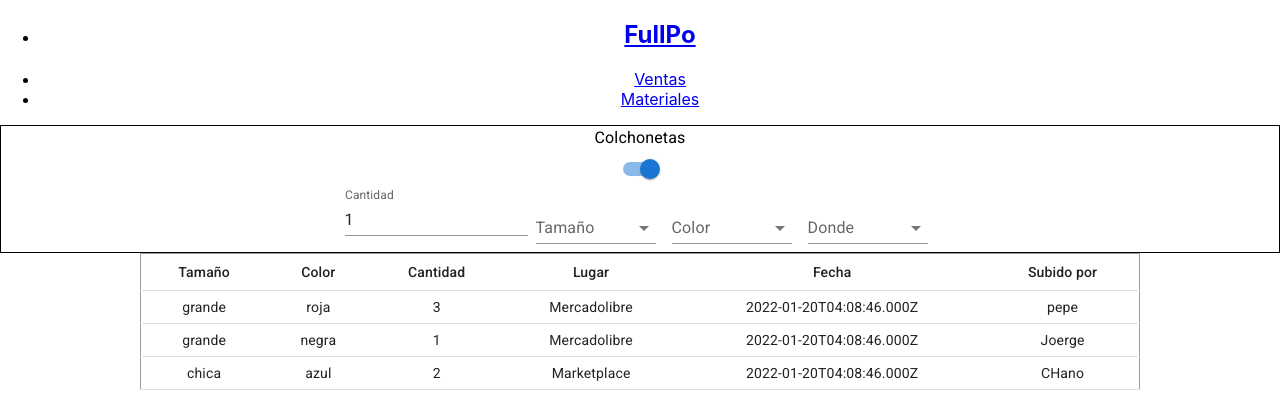
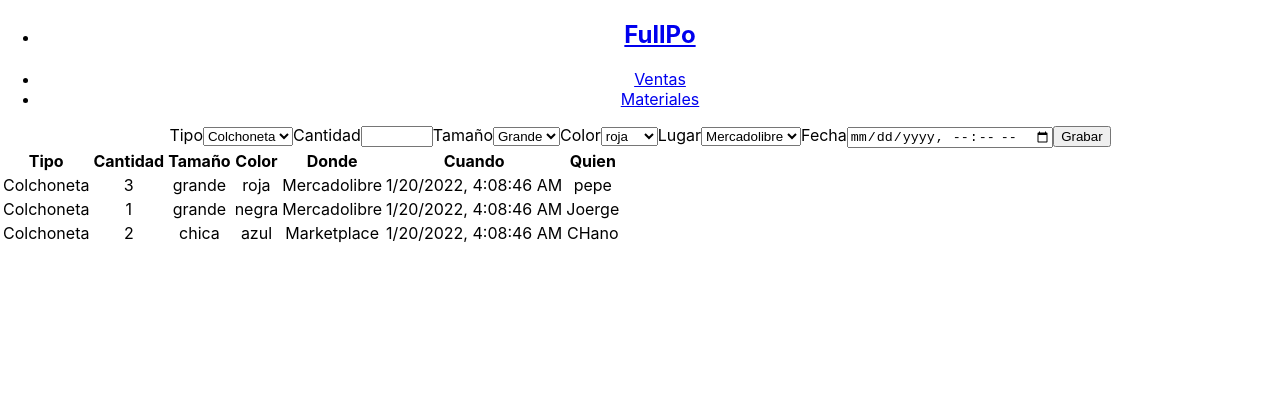
Before and after one commit to juanjuanjuan/full-po, a React (Create React App) app: page /ventas in a window 1280 px wide. Shown: the top 420 px of the page. Built offline with nearby package versions, Linux system fonts and the light colour scheme.

Commit message:
Replaces MUI
Removed everything about MUI, replaced it with common tags

```diff
--- a/package.json
+++ b/package.json
@@ -3,16 +3,10 @@
   "version": "0.1.0",
   "private": true,
   "dependencies": {
-    "@date-io/date-fns": "^2.11.0",
-    "@emotion/react": "^11.7.1",
-    "@emotion/styled": "^11.6.0",
     "@fontsource/roboto": "^4.5.1",
-    "@mui/lab": "*",
-    "@mui/material": "^5.3.0",
     "@testing-library/jest-dom": "^5.16.1",
     "@testing-library/react": "^12.1.2",
     "@testing-library/user-event": "^13.5.0",
-    "@types/date-fns": "^2.6.0",
     "react": "^17.0.2",
     "react-dom": "^17.0.2",
     "react-router-dom": "^6.2.1",
--- a/src/components/NewSell.js
+++ b/src/components/NewSell.js
@@ -1,118 +1,65 @@
 import React from "react";
 import { useState } from "react";
-import {
-  Grid,
-  FormControl,
-  InputLabel,
-  Select,
-  MenuItem,
-  FormGroup,
-  FormControlLabel,
-  Switch,
-  TextField,
-} from "@mui/material/";
-import { LocalizationProvider, DateTimePicker } from "@mui/lab/";
-import DateAdapter from "@mui/lab/AdapterDateFns";
 
 const COLORS_COLCHONETAS = ["roja", "negra", "azul", "rosa"];
 const COLORS_TOBIPESAS = ["violeta", "verde"];
 
 const NewSell = () => {
-  const [switchTipo, setSwitchTipo] = useState(true);
+  const [isColchoneta, setIsColchoneta] = useState(true);
   const [date, setDate] = useState(new Date());
 
-  //   let tipo = "colchoneta";
+  const typeHandler = (event) => {
+    setIsColchoneta(event.target.value === "colchoneta" ? true : false);
+  };
+
+  const submitHandler = (event) => {
+    event.preventDefault();
+    // console.log("asdasd");
+  };
+
+  const colors = isColchoneta ? COLORS_COLCHONETAS : COLORS_TOBIPESAS;
   return (
-    <Grid style={{ border: "1px solid" }}>
-      <FormGroup>
-        <FormControlLabel
-          control={
-            <Switch
-              checked={switchTipo}
-              onChange={(event) => {
-                setSwitchTipo(event.target.checked);
-              }}
-            //   inputProps={{ "aria-label": "controlled" }}
-            />
-          }
-          label={switchTipo ? "Colchonetas" : "Tobipesas"}
-          labelPlacement="top"
-        />
-      </FormGroup>
-      <TextField
-        //   required
-        id="cantidad"
-        label="Cantidad"
+    <form onSubmit={submitHandler}>
+      <label htmlFor="type">Tipo</label>
+      <select id="type" name="type" onChange={typeHandler}>
+        <option value="colchoneta" defaultValue>
+          Colchoneta
+        </option>
+        <option value="tobipesa">Tobipesa</option>
+      </select>
+      <label htmlFor="quantity">Cantidad</label>
+      <input
         type="number"
-        variant="standard"
-        defaultValue="1"
-      />
-
-      {switchTipo && (
-        <FormControl variant="standard" sx={{ m: 1, minWidth: 120 }}>
-          <InputLabel id="size-label">Tamaño</InputLabel>
-          <Select
-            labelId="size-label"
-            id="size-select"
-            //   value={size}
-            //   onChange={handleSizeChange}
-            label="Tamaño"
-            // required={true}
-          >
-            <MenuItem value={"grande"}>Grande</MenuItem>
-            <MenuItem value={"chica"}>Chica</MenuItem>
-          </Select>
-        </FormControl>
-      )}
-
-      <FormControl variant="standard" sx={{ m: 1, minWidth: 120 }}>
-        <InputLabel id="color-label">Color</InputLabel>
-        <Select
-          labelId="color-label"
-          id="color-select"
-          //   value={color}
-          //   onChange={handleColorChange}
-          label="Color"
-          // required={true}
-        >
-          {switchTipo &&
-            COLORS_COLCHONETAS.map((color) => {
-              return <MenuItem value={color}>{color}</MenuItem>;
-            })}
-          {!switchTipo &&
-            COLORS_TOBIPESAS.map((color) => {
-              return <MenuItem value={color}>{color}</MenuItem>;
-            })}
-        </Select>
-      </FormControl>
-
-      <FormControl variant="standard" sx={{ m: 1, minWidth: 120 }}>
-        <InputLabel id="where-label">Donde</InputLabel>
-        <Select
-          labelId="where-label"
-          id="where-select"
-          //   value={color}
-          //   onChange={handleColorChange}
-          label="Donde"
-          // required={true}
-        >
-          <MenuItem value={"ml"}>MercadoLibre</MenuItem>
-          <MenuItem value={"fb"}>Marketplace</MenuItem>
-        </Select>
-      </FormControl>
-
-      <LocalizationProvider dateAdapter={DateAdapter}>
-        <DateTimePicker
-          renderInput={(props) => <TextField {...props} />}
-          label="Fecha"
-          value={date}
-          onChange={(newDate) => {
-            setDate(newDate);
-          }}
-        />
-      </LocalizationProvider>
-    </Grid>
-    // {/* <TextField id="standard-basic" label="Standard" variant="standard" /> */}
+        id="quantity"
+        name="quantity"
+        min="1"
+        max="1000"
+      ></input>
+      <label htmlFor="size">Tamaño</label>
+      <select id="size" name="size" disabled={!isColchoneta}>
+        <option value="big">Grande</option>
+        <option value="small">Chica</option>
+      </select>
+      <label htmlFor="color">Color</label>
+      <select id="color" name="color">
+        {colors.map((item) => {
+          return (
+            <option key={item} value={item}>
+              {item}
+            </option>
+          );
+        })}
+      </select>
+      <label htmlFor="place">Lugar</label>
+      <select id="place" name="place">
+        <option value="ml">Mercadolibre</option>
+        <option value="fb">Marketplace</option>
+      </select>
+      <label htmlFor="date">Fecha</label>
+      <input type="datetime-local" id="date" name="date" defaultValue={new Date().toISOString()}></input>
+      {/* value="2018-06-12T19:30" */}
+      <input type="submit" value="Grabar"></input>
+    </form>
   );
 };
 
--- a/src/components/SellTable.js
+++ b/src/components/SellTable.js
@@ -1,13 +1,3 @@
-import {
-  TableContainer,
-  Table,
-  // Paper,
-  TableHead,
-  TableRow,
-  TableCell,
-  TableBody,
-} from "@mui/material/";
-
 const DUMMY_INFO = [
   {
     id: 1,
@@ -15,7 +5,7 @@ const DUMMY_INFO = [
     color: "roja",
     amount: 3,
     place: "ml",
-    date: new Date().toISOString(),
+    date: new Date(),
     who: "pepe",
   },
   {
@@ -24,7 +14,7 @@ const DUMMY_INFO = [
     color: "negra",
     amount: 1,
     place: "ml",
-    date: new Date().toISOString(),
+    date: new Date(),
     who: "Joerge",
   },
   {
@@ -33,7 +23,7 @@ const DUMMY_INFO = [
     color: "azul",
     amount: 2,
     place: "fb",
-    date: new Date().toISOString(),
+    date: new Date(),
     who: "CHano",
   },
 ];
@@ -42,51 +32,34 @@ const SellTable = () => {
   const sells = DUMMY_INFO;
 
   return (
-    <TableContainer>
-      <Table
-        sx={{
-          minWidth: 700,
-          maxWidth: 1000,
-          marginRight: "auto",
-          marginLeft: "auto",
-          border: "1px solid",
-          borderColor: "grey.500"
-        }}
-        size="small"
-        // aria-label="a dense table"
-      >
-        <TableHead>
-          <TableRow>
-            <TableCell align="center">Tamaño</TableCell>
-            <TableCell align="center">Color</TableCell>
-            <TableCell align="center">Cantidad</TableCell>
-            <TableCell align="center">Lugar</TableCell>
-            <TableCell align="center">Fecha</TableCell>
-            <TableCell align="center">Subido por</TableCell>
-          </TableRow>
-        </TableHead>
-        <TableBody>
-          {sells.map((item) => {
-            <TableRow
-              key={item.id}
-              sx={{ "&:last-child td, &:last-child th": { border: 0 } }}
-            ></TableRow>;
-            return (
-              <tr key={item.id}>
-                <TableCell align="center">{item.size}</TableCell>
-                <TableCell align="center">{item.color}</TableCell>
-                <TableCell align="center">{item.amount}</TableCell>
-                <TableCell align="center">
-                  {item.place === "ml" ? "Mercadolibre" : "Marketplace"}
-                </TableCell>
-                <TableCell align="center">{item.date}</TableCell>
-                <TableCell align="center">{item.who}</TableCell>
-              </tr>
-            );
-          })}
-        </TableBody>
-      </Table>
-    </TableContainer>
+    <table>
+      <thead>
+        <tr>
+          <th>Tipo</th>
+          <th>Cantidad</th>
+          <th>Tamaño</th>
+          <th>Color</th>
+          <th>Donde</th>
+          <th>Cuando</th>
+          <th>Quien</th>
+        </tr>
+      </thead>
+      <tbody>
+        {DUMMY_INFO.map((item) => {
+          return (
+            <tr key={item.id}>
+              <td>Colchoneta</td>
+              <td>{item.amount}</td>
+              <td>{item.size}</td>
+              <td>{item.color}</td>
+              <td>{item.place === "ml" ? "Mercadolibre" : "Marketplace"}</td>
+              <td>{item.date.toLocaleString()}</td>
+              <td>{item.who}</td>
+            </tr>
+          );
+        })}
+      </tbody>
+    </table>
   );
 };
 
```
Also changed, not shown: 1 other file (tests, documents, lock files or other folders).
